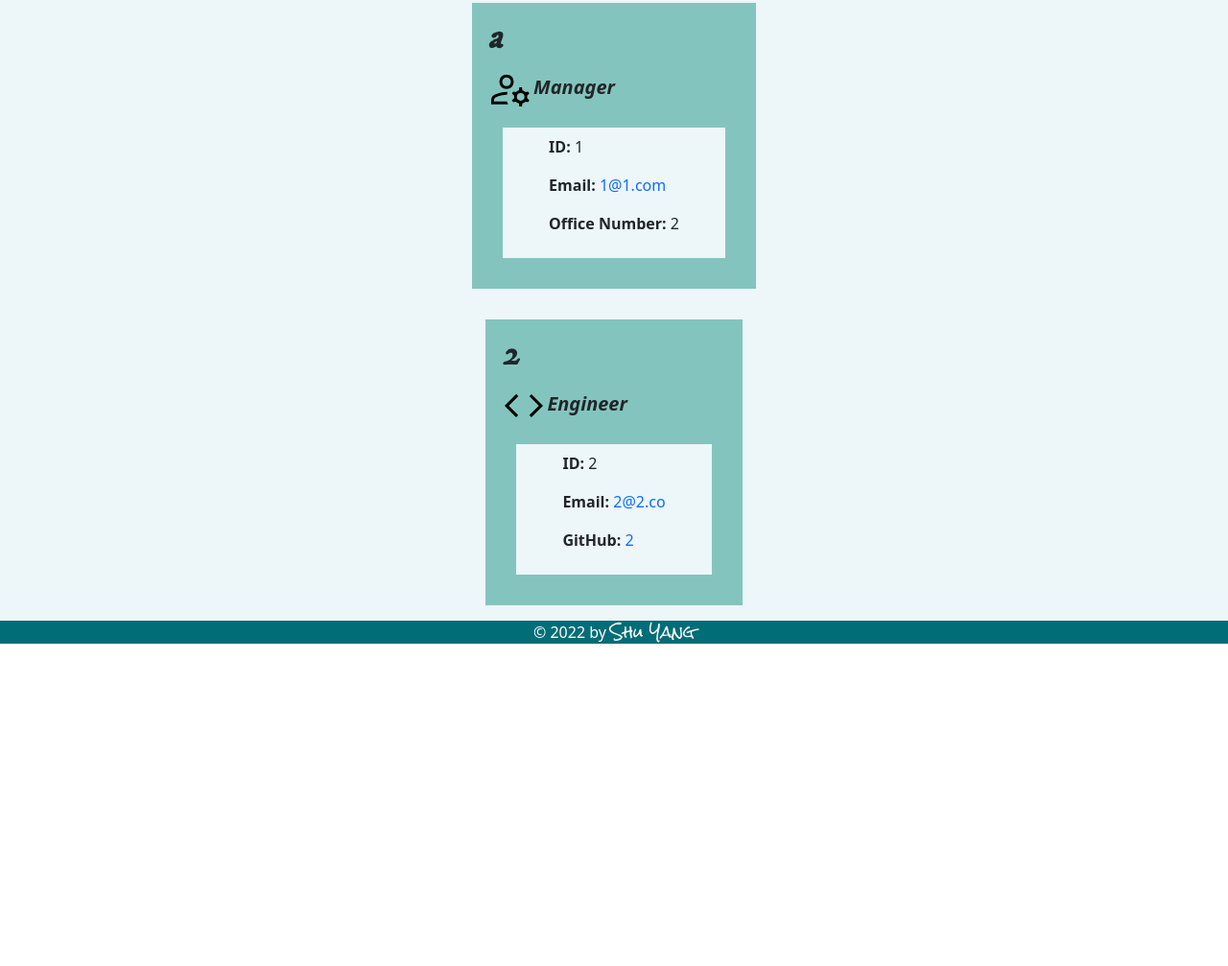
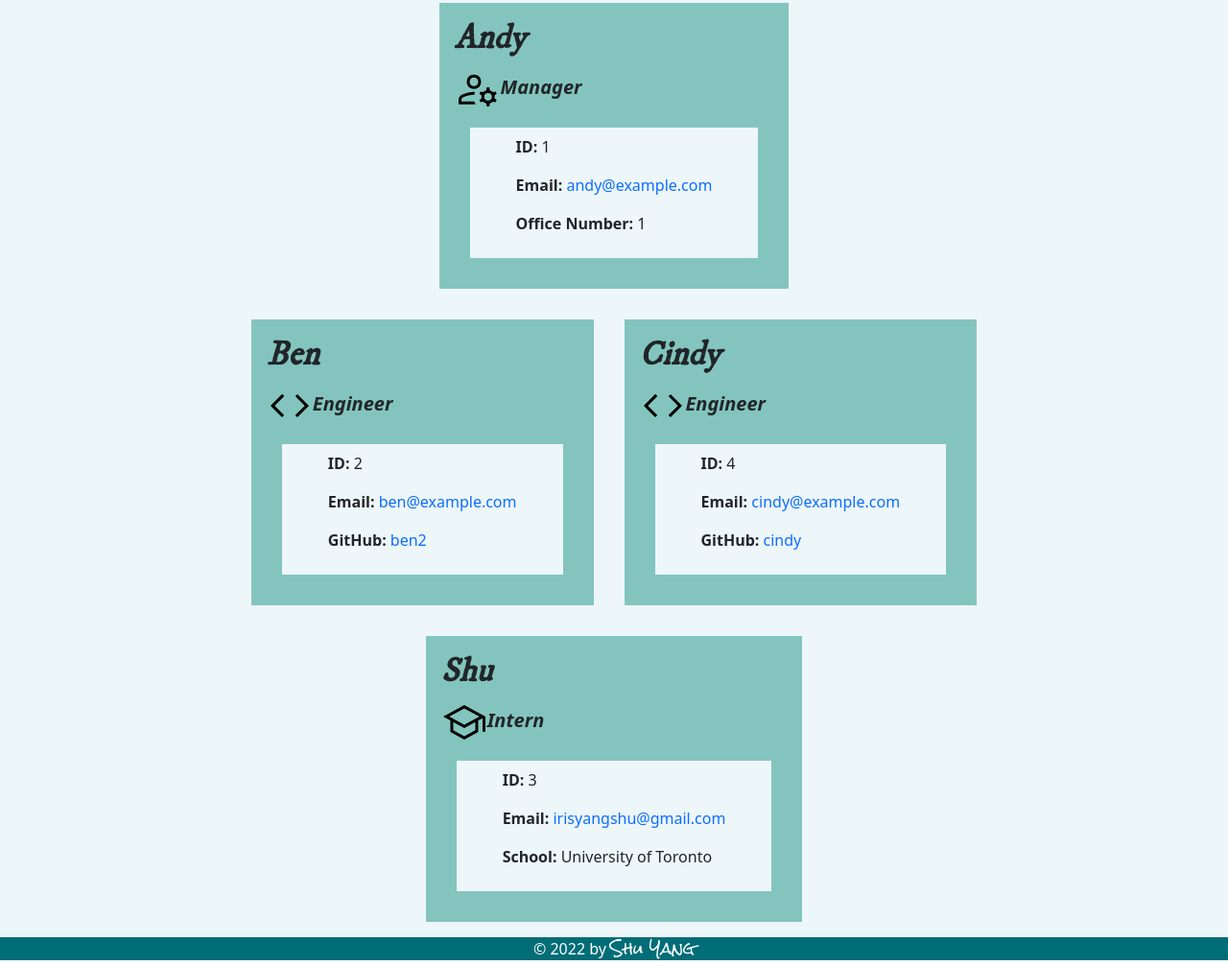
Before and after one commit to NewChap2022/team-profile-generator, a website: page dist/index.html in a window 1280 px wide. Shown: the part 157-1164 px from the top of the page at 96% size. Before the commit the page ends 834 px from the top, so only its background shows below. Drawn offline with nearby package versions, Linux system fonts and the light colour scheme.

Commit message:
the index.html created in the video

```diff
--- a/dist/index.html
+++ b/dist/index.html
@@ -20,32 +20,52 @@
     <section class="employee-container d-flex flex-column flex-md-row justify-content-md-center">
 
         <div class="employee-info m-3 p-3">
-        <h3 class="employee-name">a</h3>
+        <h3 class="employee-name">Andy</h3>
         <p class="employee-title"><img class="title-icon" src="../src/images/manager_icon.svg">Manager</p>
         <div class="details m-3 px-5 py-2">
             <p><strong>ID: </strong>1</p>
-            <p><strong>Email: </strong><a href="mailto:example@example.com">1@1.com</a></p>
-            <p><strong>Office Number: </strong>2</p>
+            <p><strong>Email: </strong><a href="mailto:example@example.com">andy@example.com</a></p>
+            <p><strong>Office Number: </strong>1</p>
         </div>
     </div>
-
     </section>
 
 
     <section class="employee-container d-flex flex-column flex-md-row justify-content-md-center">
 
         <div class="employee-info m-3 p-3">
-        <h3 class="employee-name">2</h3>
+        <h3 class="employee-name">Ben</h3>
         <p class="employee-title"><img class="title-icon" src="../src/images/engineer_icon.svg">Engineer</p>
         <div class="details m-3 px-5 py-2">
             <p><strong>ID: </strong>2</p>
-            <p><strong>Email: </strong><a href="mailto:example@example.com">2@2.co</a></p>
-            <p><strong>GitHub: </strong><a href="https://github.com/2">2</a></p>
+            <p><strong>Email: </strong><a href="mailto:example@example.com">ben@example.com</a></p>
+            <p><strong>GitHub: </strong><a href="https://github.com/ben2" target="_blank">ben2</a></p>
         </div>
     </div>
-
+        <div class="employee-info m-3 p-3">
+        <h3 class="employee-name">Cindy</h3>
+        <p class="employee-title"><img class="title-icon" src="../src/images/engineer_icon.svg">Engineer</p>
+        <div class="details m-3 px-5 py-2">
+            <p><strong>ID: </strong>4</p>
+            <p><strong>Email: </strong><a href="mailto:example@example.com">cindy@example.com</a></p>
+            <p><strong>GitHub: </strong><a href="https://github.com/cindy" target="_blank">cindy</a></p>
+        </div>
+    </div>
     </section>
 
+
+    <section class="employee-container d-flex flex-column flex-md-row justify-content-md-center">
+
+        <div class="employee-info m-3 p-3">
+        <h3 class="employee-name">Shu</h3>
+        <p class="employee-title"><img class="title-icon" src="../src/images/intern_icon.svg">Intern</p>
+        <div class="details m-3 px-5 py-2">
+            <p><strong>ID: </strong>3</p>
+            <p><strong>Email: </strong><a href="mailto:example@example.com">irisyangshu@gmail.com</a></p>
+            <p><strong>School: </strong>University of Toronto</a></p>
+        </div>
+    </div>
+    </section>
 
 </main>
 <footer>
```
Lines whose indentation alone changed are shown as unchanged.
